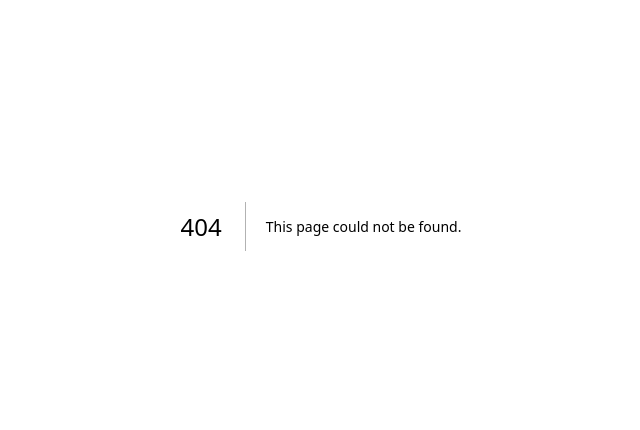
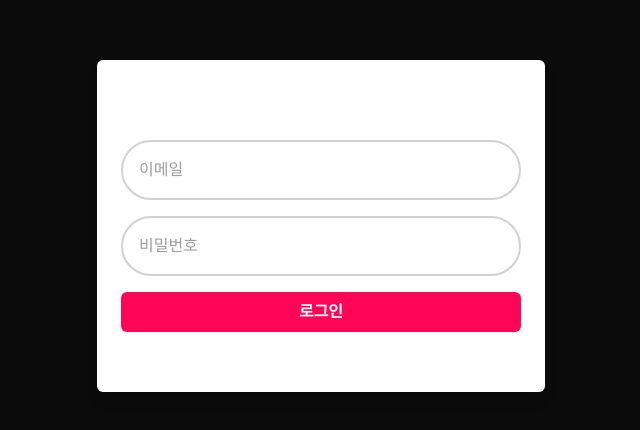
Before and after one commit to Hyeonjeong-JANG/watchapedia-next, a Next.js app: page /auth/login in a window 1280 px wide. Before the commit this address had no page. Shown: the part 174-604 px from the top of the page, without its empty margins (319-959 px from the left). Built offline with nearby package versions, Linux system fonts and the light colour scheme; a web font is replaced by a local one.

Commit message:
tailwind 적용

```diff
--- /dev/null
+++ b/app/auth/login/page.tsx
@@ -0,0 +1,24 @@
+'use client';
+
+import { Dialog, DialogContent } from '@/shared/ui/dialog';
+import { LoginForm } from '@/features/auth/components/LoginForm';
+import { useState } from 'react';
+import Link from 'next/link';
+
+export default function LoginPage() {
+  const [isOpen, setIsOpen] = useState(true);
+
+  return (
+    <Dialog open={isOpen} onOpenChange={setIsOpen}>
+      <DialogContent>
+        <h1 className="text-2xl font-bold text-center mb-6">로그인</h1>
+        <LoginForm />
+        <div className="mt-4 text-center text-sm">
+          <Link href="/auth/signup" className="text-watcha-primary hover:underline">
+            계정이 없으신가요? 회원가입
+          </Link>
+        </div>
+      </DialogContent>
+    </Dialog>
+  );
+}
--- /dev/null
+++ b/app/layout.tsx
@@ -0,0 +1,18 @@
+import "../src/app/globals.css";
+
+export const metadata = {
+  title: '왓챠피디아',
+  description: '영화, 드라마, 책을 평가하고 추천받는 서비스',
+}
+
+export default function RootLayout({
+  children,
+}: {
+  children: React.ReactNode
+}) {
+  return (
+    <html lang="ko">
+      <body className="bg-background-dark text-text-light font-sans">{children}</body>
+    </html>
+  )
+}
--- /dev/null
+++ b/src/features/auth/components/LoginForm.tsx
@@ -0,0 +1,37 @@
+'use client';
+
+import { Input } from '@/shared/ui/input';
+import { Button } from '@/shared/ui/button';
+import { useState } from 'react';
+
+export function LoginForm() {
+  const [email, setEmail] = useState('');
+  const [password, setPassword] = useState('');
+
+  const handleSubmit = (e: React.FormEvent<HTMLFormElement>) => {
+    e.preventDefault();
+    console.log('로그인 정보:', { email, password });
+    // TODO: 로그인 API 호출 로직 추가
+  };
+
+  return (
+    <form onSubmit={handleSubmit} className="space-y-4">
+      <Input
+        type="email"
+        placeholder="이메일"
+        value={email}
+        onChange={(e) => setEmail(e.target.value)}
+      />
+      <Input
+        type="password"
+        placeholder="비밀번호"
+        value={password}
+        onChange={(e) => setPassword(e.target.value)}
+      />
+      <Button type="submit" className="w-full">
+        로그인
+      </Button>
+      {/* TODO: "비밀번호를 잊으셨나요?" 링크와 소셜 로그인 버튼 추가 */}
+    </form>
+  );
+}
```
